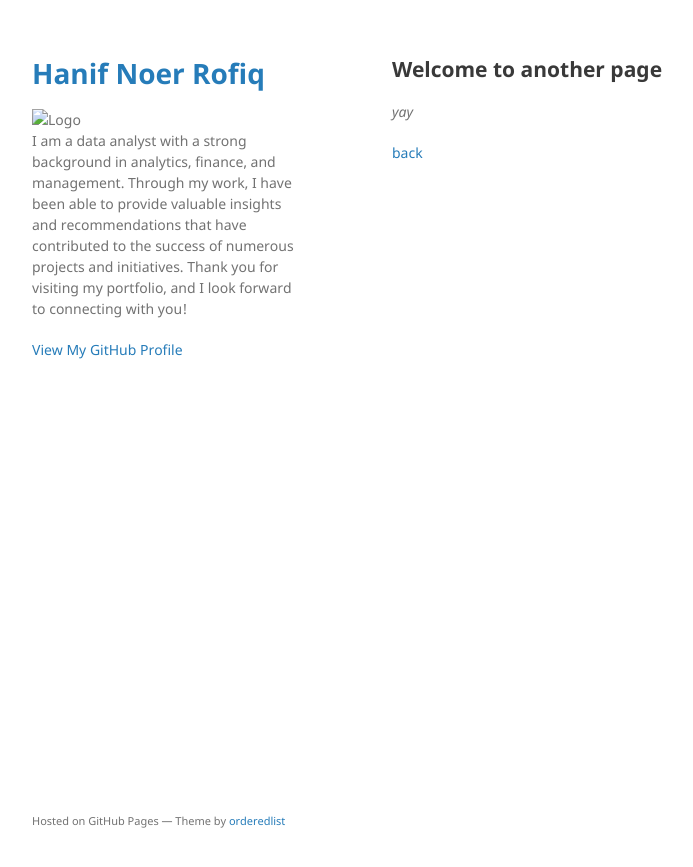
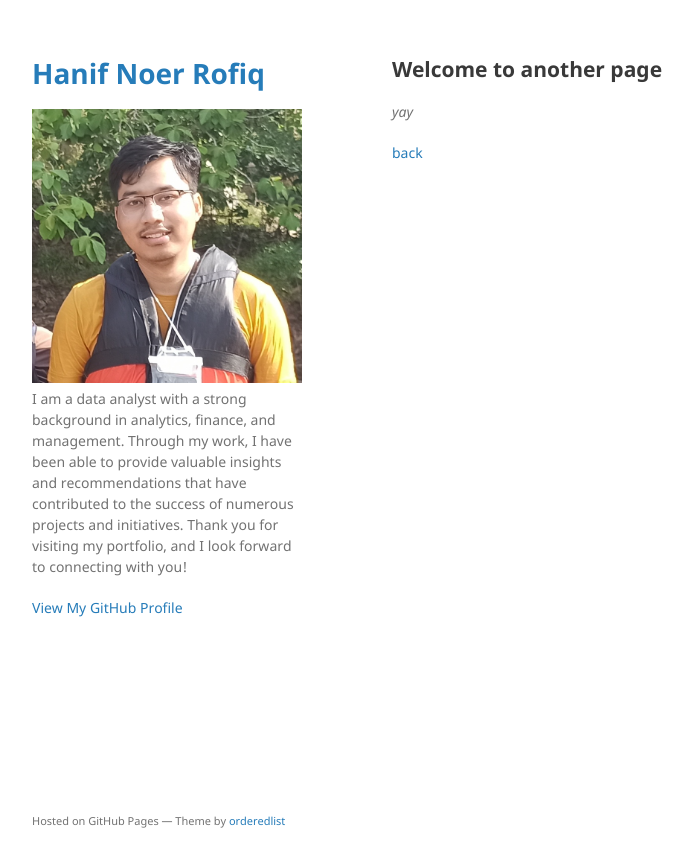
Before and after one commit to hanifnoerr/hanifnoerr.github.io, a Jekyll site: the page built from another-page.md, in a window 1280 px wide. Shown: the top 867 px of the page, without its empty margins (178-871 px from the left). Built offline with Jekyll 4.4.1, drawn with Linux system fonts in a browser that asks for light colours; our own code applies the rules of GitHub Pages for plain Markdown files.

Commit message:
Update _config.yml

```diff
--- a/_config.yml
+++ b/_config.yml
@@ -1,5 +1,5 @@
 title: Hanif Noer Rofiq
-logo: /assets/img/tes.jpg
+logo: /assets/tes.jpg
 description: I am a data analyst with a strong background in analytics, finance, and management. Through my work, I have been able to provide valuable insights and recommendations that have contributed to the success of numerous projects and initiatives. Thank you for visiting my portfolio, and I look forward to connecting with you!
 show_downloads: false
 google_analytics: "G-4WER3BZ74H"
```
